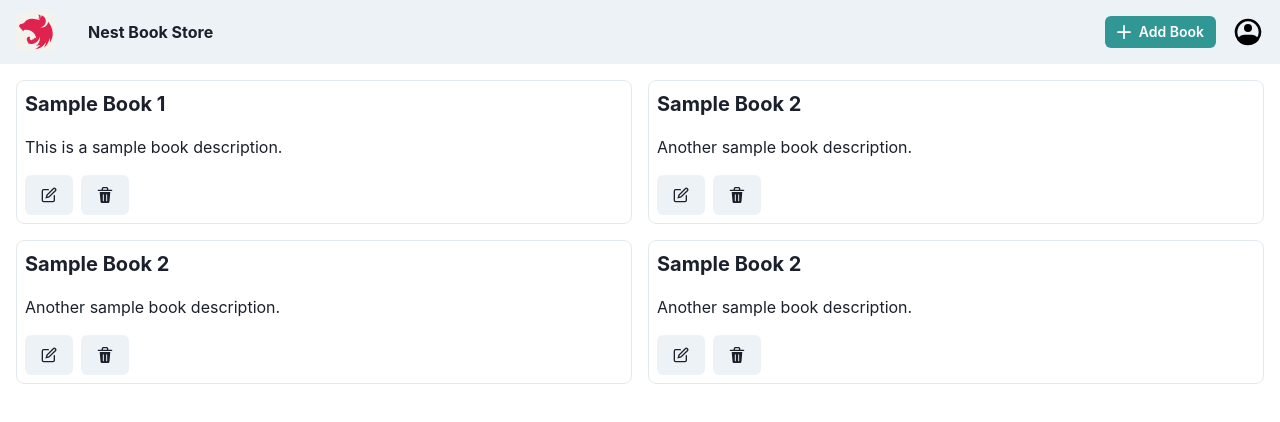
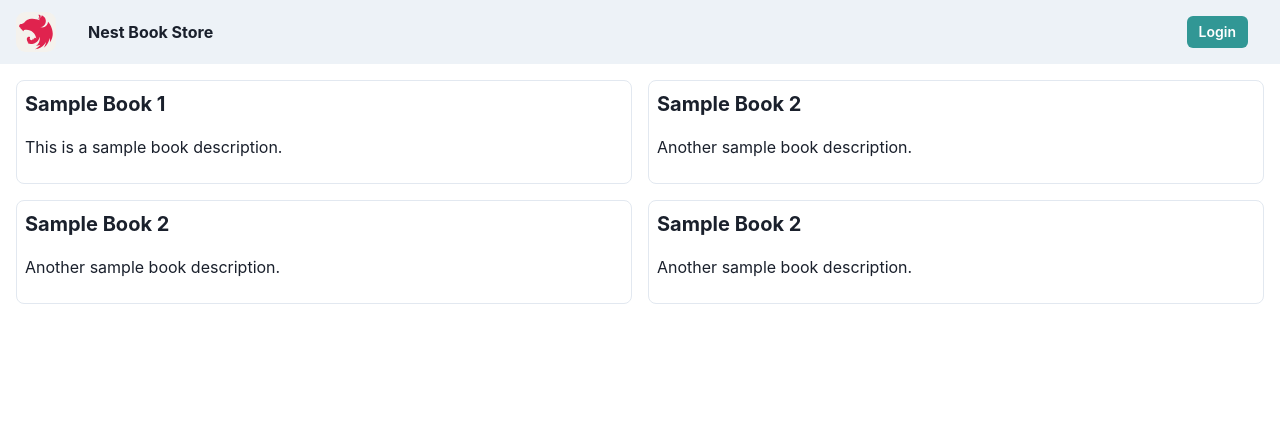
Before and after one commit to chizobavictory/scrapay-task-frontend, a React (Create React App) app: page / in a window 1280 px wide. Shown: the top 422 px of the page. Built offline with nearby package versions, Linux system fonts and the light colour scheme.

Commit message:
feat(auth): installed auth0 on prtoected routes

```diff
--- a/package.json
+++ b/package.json
@@ -3,6 +3,9 @@
   "version": "0.1.0",
   "private": true,
   "dependencies": {
+    "@apollo/client": "^3.8.7",
+    "@apollo/react-hooks": "^4.0.0",
+    "@auth0/auth0-react": "^2.2.3",
     "@chakra-ui/icons": "^2.1.1",
     "@chakra-ui/react": "^2.8.1",
     "@emotion/react": "^11.11.1",
@@ -15,6 +18,7 @@
     "@types/react": "^18.2.34",
     "@types/react-dom": "^18.2.14",
     "framer-motion": "^10.16.4",
+    "graphql": "^16.8.1",
     "react": "^18.2.0",
     "react-dom": "^18.2.0",
     "react-router-dom": "^6.18.0",
--- a/src/components/Card.tsx
+++ b/src/components/Card.tsx
@@ -8,6 +8,7 @@ import {
 import { EditIcon, DeleteIcon } from "@chakra-ui/icons";
 import DeleteBookModal from "./DeleteBookModal";
 import EditBookModal from "./EditBookModal";
+import { useAuth0 } from "@auth0/auth0-react";
 
 interface CardProps {
   book: {
@@ -22,6 +23,7 @@ interface CardProps {
 const Card: React.FC<CardProps> = ({ book, onEdit, onDelete }) => {
   const [isEditModalOpen, setEditModalOpen] = useState(false);
   const [isDeleteModalOpen, setDeleteModalOpen] = useState(false);
+  const { isAuthenticated } = useAuth0();
 
   const handleEditClick = () => {
     setEditModalOpen(true);
@@ -46,12 +48,16 @@ const Card: React.FC<CardProps> = ({ book, onEdit, onDelete }) => {
       </Text>
       <Text>{book.description}</Text>
       <Flex mt="2">
+      {isAuthenticated && (
+        <>
           <Button onClick={handleEditClick} marginRight="2">
             <EditIcon />
           </Button>
           <Button onClick={handleDeleteClick}>
             <DeleteIcon />
           </Button>
+        </>
+      )}
     </Flex>
 
       {isEditModalOpen && (
--- a/src/components/Navbar.tsx
+++ b/src/components/Navbar.tsx
@@ -11,7 +11,6 @@ import {
   MenuButton,
   MenuList,
   MenuItem,
-  MenuDivider,
   useDisclosure,
   useColorModeValue,
   Stack,
@@ -20,6 +19,7 @@ import { HamburgerIcon, CloseIcon, AddIcon } from "@chakra-ui/icons";
 import AddBookModal from "./AddBookModal";
 import logo from "../assets/nestjs-light.svg";
 import avatar from "../assets/profile-circle-fill.svg";
+import { useAuth0 } from "@auth0/auth0-react";
 
 interface Props {
   children: React.ReactNode;
@@ -50,6 +50,7 @@ const NavLink = (props: Props) => {
 };
 
 const Navbar: React.FC = () => {
+  const { isAuthenticated, loginWithRedirect, logout } = useAuth0();
   const { isOpen, onOpen, onClose } = useDisclosure();
   const [isModalOpen, setModalOpen] = useState(false);
 
@@ -71,20 +72,26 @@ const Navbar: React.FC = () => {
             <Text fontWeight="bold">Nest Book Store</Text>
           </HStack>
           <Flex alignItems={"center"}>
+            {isAuthenticated ? (
               <Button variant={"solid"} colorScheme={"teal"} size={"sm"} mr={4} leftIcon={<AddIcon />} onClick={() => setModalOpen(true)}>
                 Add Book
               </Button>
+            ) : (
+              <Button variant={"solid"} colorScheme={"teal"} size={"sm"} mr={4} onClick={() => loginWithRedirect()}>
+                Login
+              </Button>
+            )}
+
+            {isAuthenticated && (
               <Menu>
                 <MenuButton as={Button} rounded={"full"} variant={"link"} cursor={"pointer"} minW={0}>
                   <Avatar size={"sm"} src={avatar} />
                 </MenuButton>
                 <MenuList>
-                <MenuItem>USERNAME:</MenuItem>
-                <MenuItem>Link 2</MenuItem>
-                <MenuDivider />
-                <MenuItem>Link 3</MenuItem>
+                  <MenuItem onClick={() => logout()}>Logout</MenuItem>
                 </MenuList>
               </Menu>
+            )}
           </Flex>
         </Flex>
         {isOpen ? (
--- a/src/index.tsx
+++ b/src/index.tsx
@@ -1,11 +1,21 @@
 import React from "react";
 import ReactDOM from "react-dom/client";
+import { BrowserRouter as Router } from "react-router-dom";
 import "./index.css";
 import App from "./App";
-import { BrowserRouter as Router } from "react-router-dom";
+import { Auth0Provider } from "@auth0/auth0-react";
+
 const root = ReactDOM.createRoot(document.getElementById("root") as HTMLElement);
 root.render(
-  <Router>
-    <App />
-  </Router>
+  <Auth0Provider
+    domain='dev-xnhb5uromijr0654.us.auth0.com'
+    clientId="nmeS8Hj0eKXIsvShbhgWZvNdCyULVwHg"
+    authorizationParams={{
+      redirect_uri: window.location.origin,
+    }}
+  >
+    <Router>
+      <App />
+    </Router>
+  </Auth0Provider>
 );
```
Also changed, not shown: src/hooks/apollo-client.ts (added, +8 -0 lines), 1 other file (tests, documents, lock files or other folders). Lines whose indentation alone changed are shown as unchanged.
